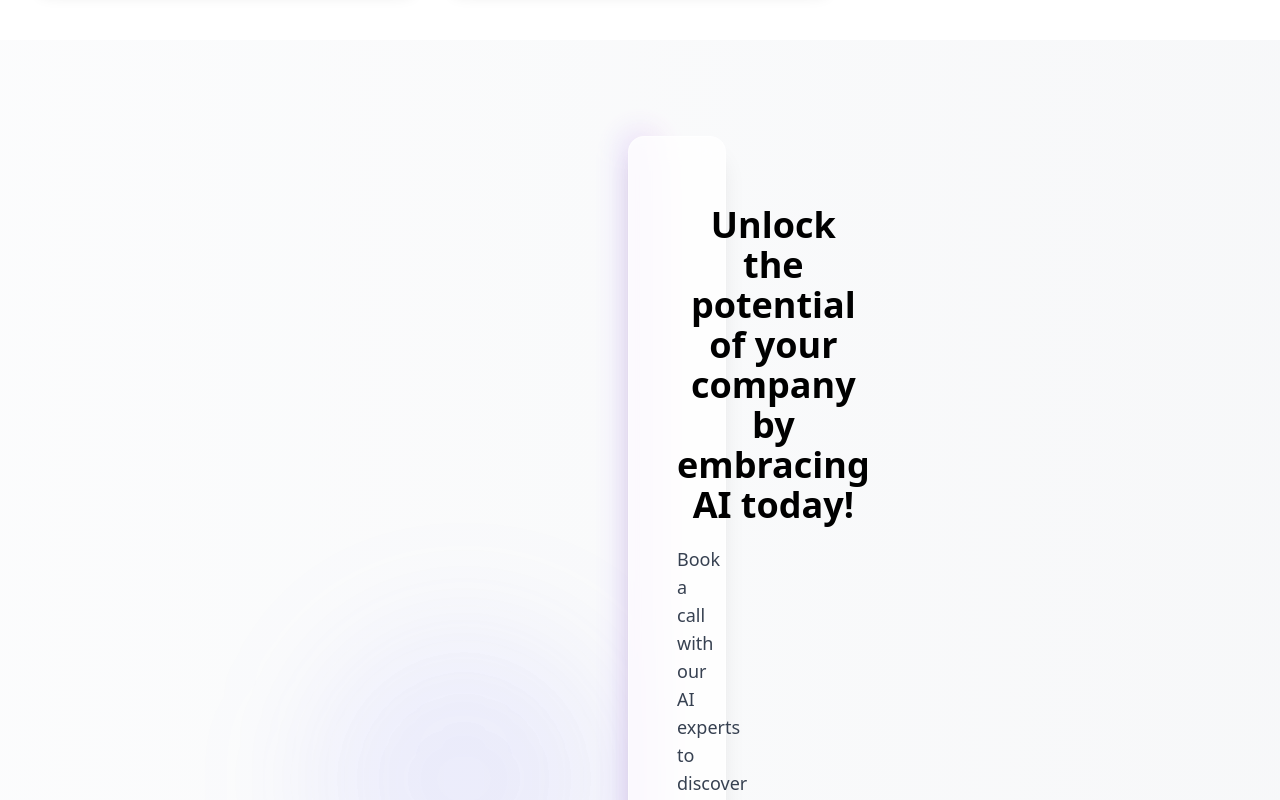
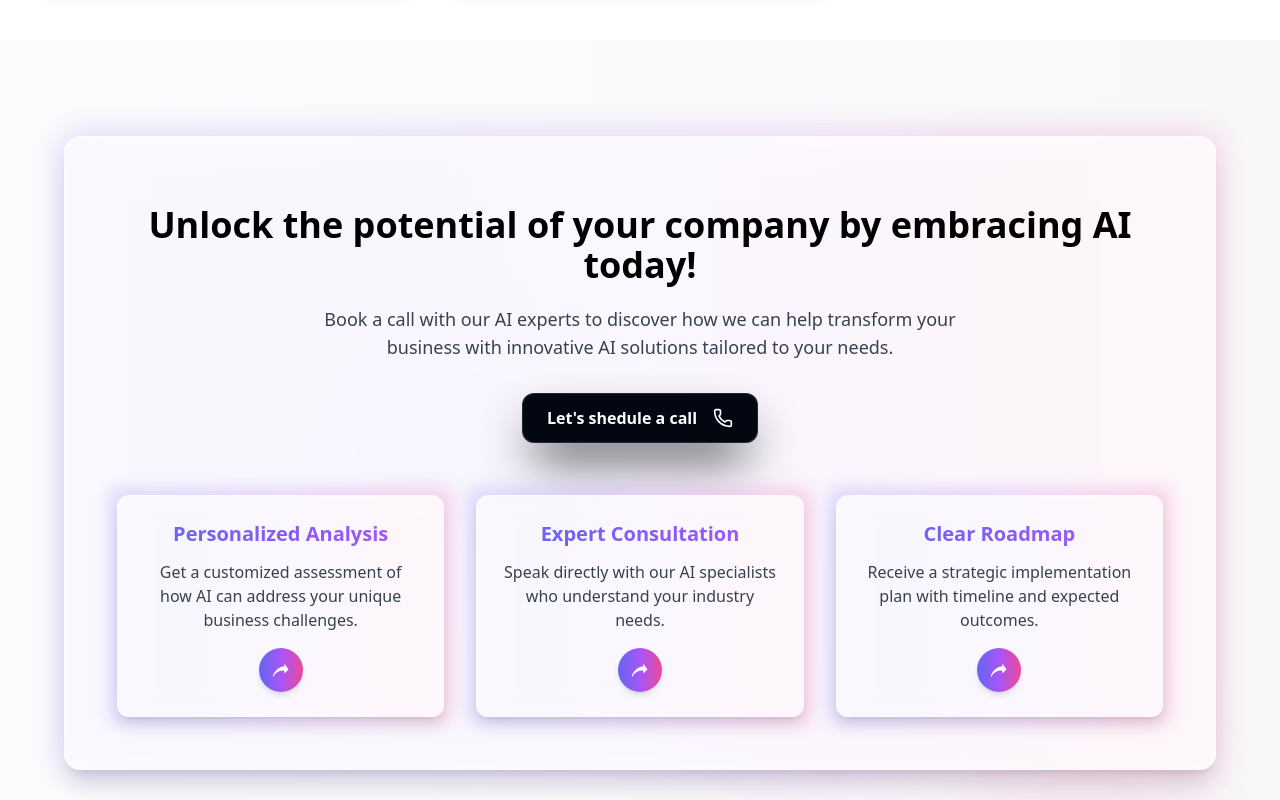
Before and after one commit to pronoyNath/charitai-solutions, a React (Vite) app: page / in a window 1280 px wide. Shown: the part 2580-3380 px from the top of the page. Built offline with nearby package versions, Linux system fonts and the light colour scheme; a web font is replaced by a local one.

Commit message:
appoinment fix

```diff
--- a/src/components/design/BookAppoinment/BookAppointmentSection.jsx
+++ b/src/components/design/BookAppoinment/BookAppointmentSection.jsx
@@ -22,7 +22,7 @@ const BookAppointmentSection = () => {
       </div>
 
       <div className=" mx-auto px-4 relative z-10">
-        <div className="max-w-6        jjxl mx-auto relative group">
+        <div className="max-w-6xl mx-auto relative group">
           <div className="absolute -inset-1 bg-gradient-to-r from-indigo-500/30 via-purple-500/30 to-pink-500/30 rounded-2xl blur-lg opacity-75 group-hover:opacity-100 transition duration-1000"></div>
           <div className="relative glass-card rounded-2xl p-10 md:p-12 shadow-xl backdrop-blur-md bg-white/80 border border-white/40">
             <div className="text-center">
```
